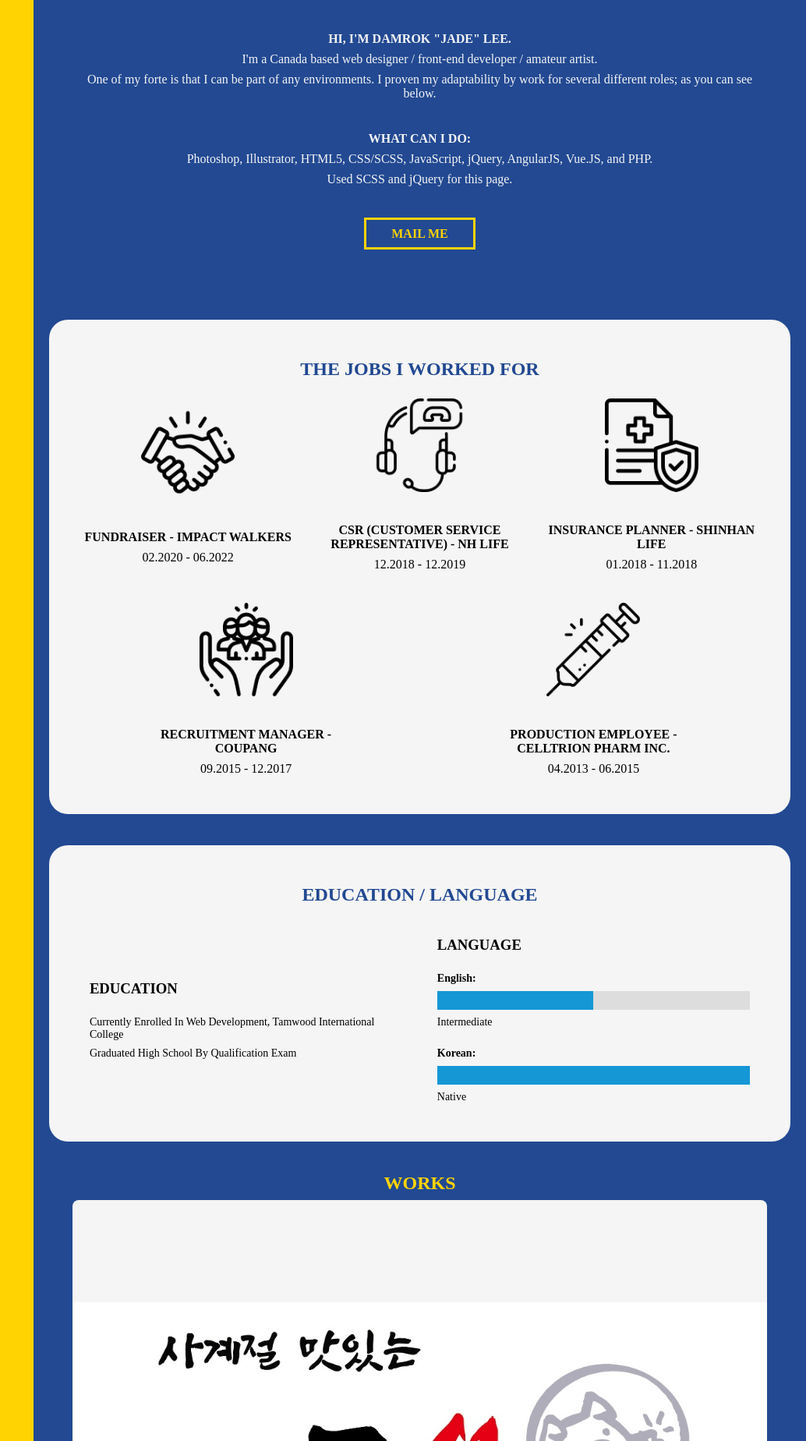
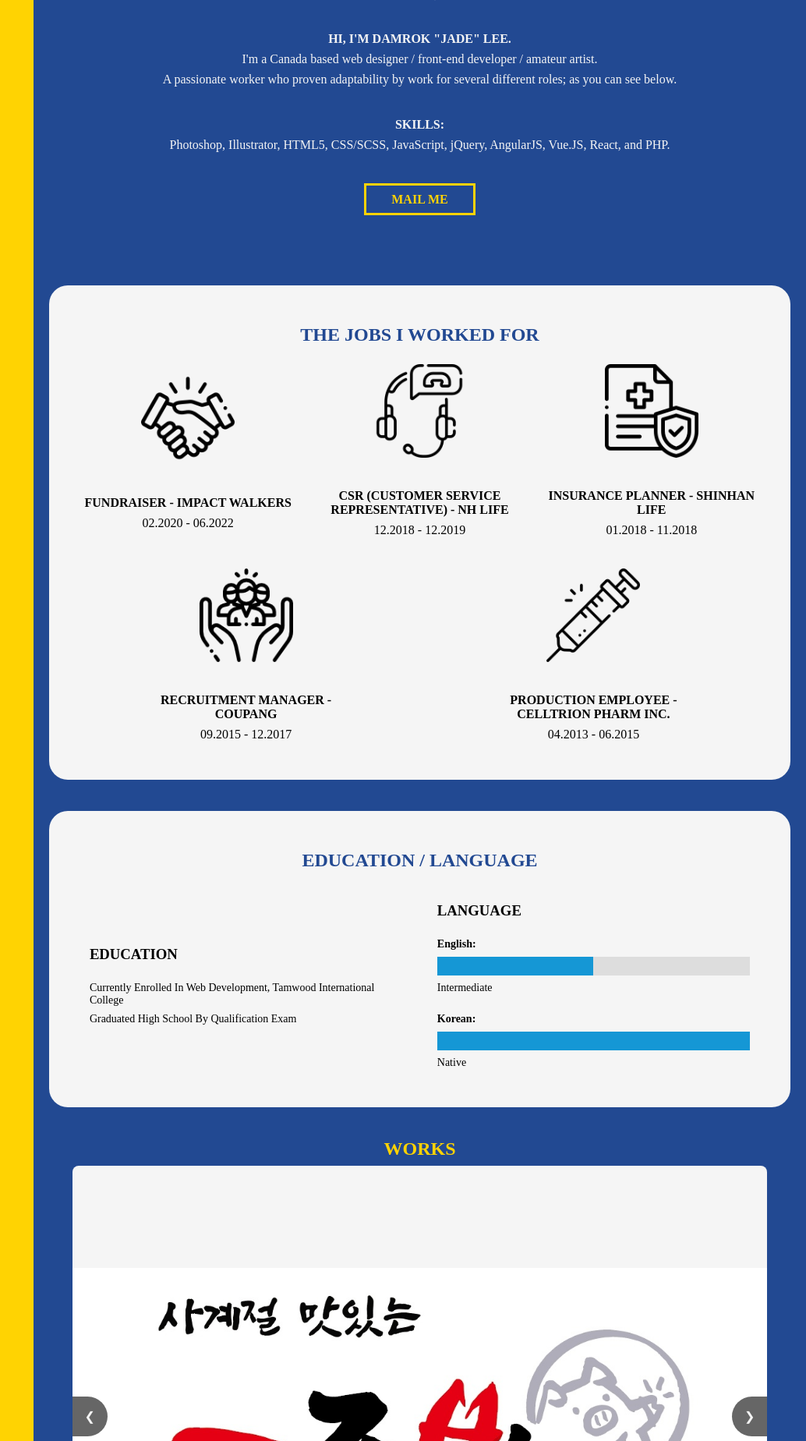
Before and after one commit to dr-jade/portfolio1, a PHP site: page / in a window 1280 px wide. Shown: the part 432-2280 px from the top of the page at 78% size, without its empty margins (246-1280 px from the left). Run offline with PHP 8.4, Linux system fonts and the light colour scheme; some web fonts are replaced.

Commit message:
edited texts/gallery

```diff
--- a/css/style.css
+++ b/css/style.css
@@ -134,6 +134,7 @@ h2, h3, h4 {
   }
   main {
     width: calc(100% - 350px);
+    padding-bottom: 5%;
     display: flex;
     flex-direction: column;
     row-gap: 5vh;
@@ -300,7 +301,6 @@ h2, h3, h4 {
   .works {
     width: 90%;
     padding: 0;
-    padding-bottom: 10%;
     border-radius: 0;
     background-color: transparent;
     position: relative;
@@ -349,7 +349,7 @@ h2, h3, h4 {
     }
   }
   .prev, .next {
-    top: 50%;
+    top: 45%;
     padding: 16px;
     color: whitesmoke;
     background-color: rgba(0, 0, 0, 0.6);
--- a/index.html
+++ b/index.html
@@ -41,16 +41,13 @@
                     I'm a Canada based web designer / front-end developer / amateur artist.
                 </p>
                 <p>
-                    One of my forte is that I can be part of any environments. I proven my adaptability by work for several different roles; as you can see below.
+                    A passionate worker who proven adaptability by work for several different roles; as you can see below.
                 </p>
             </article>
             <article>
-                <h4>what can i do:</h4>
+                <h4>Skills:</h4>
                 <p>
-                    Photoshop, Illustrator, HTML5, CSS/SCSS, JavaScript, jQuery, AngularJS, Vue.JS, and PHP.
-                </p>
-                <p>
-                    Used SCSS and jQuery for this page.
+                    Photoshop, Illustrator, HTML5, CSS/SCSS, JavaScript, jQuery, AngularJS, Vue.JS, React, and PHP.
                 </p>
             </article>
             <a href="mailto:dr.jadelee@gmail.com">MAIL ME</a>
--- a/js/script.js
+++ b/js/script.js
@@ -1,13 +1,13 @@
 // lists of images
 let images = [
     {"src": "./img/works/pic1.png"},
-    {"src": "./img/works/pic2.png"},
-    {"src": "./img/works/pic3.png"},
-    {"src": "./img/works/pic4.png"},
-    {"src": "./img/works/pic5.png"},
-    {"src": "./img/works/pic6.png"},
-    {"src": "./img/works/pic7.png"},
-    {"src": "./img/works/pic8.png"}
+    {"src": "./img/works/pic2.png"}
+    // {"src": "./img/works/pic3.png"},
+    // {"src": "./img/works/pic4.png"},
+    // {"src": "./img/works/pic5.png"},
+    // {"src": "./img/works/pic6.png"},
+    // {"src": "./img/works/pic7.png"},
+    // {"src": "./img/works/pic8.png"}
 ]
 
 //sidebar
--- a/scss/devices/_mobile.scss
+++ b/scss/devices/_mobile.scss
@@ -88,6 +88,7 @@
     }
     main {
         width: calc(100% - 350px);
+        padding-bottom: 5%;
         @include flexVertical(5vh);
         position: relative;
         transition: all 0.5s ease;
@@ -223,7 +224,6 @@
     .works {
         width: 90%;
         padding: 0;
-        padding-bottom: 10%;
         border-radius: 0;
         background-color: transparent;
         position: relative;
@@ -262,7 +262,7 @@
         }
     }
     .prev, .next {
-        top: 50%;
+        top: 45%;
         padding: 16px;
         color: whitesmoke;
         background-color: rgba(0,0,0,.6);
```
Also changed, not shown: css/style.min.css, 2 other files.
